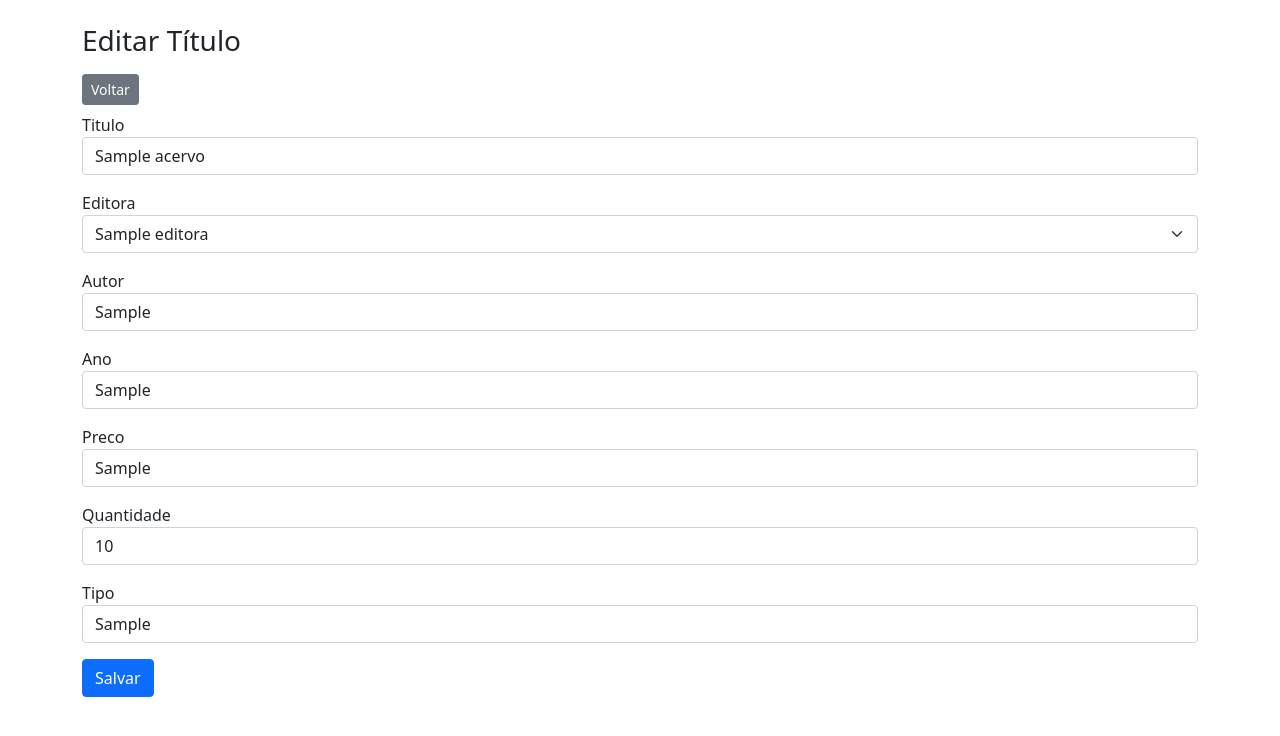
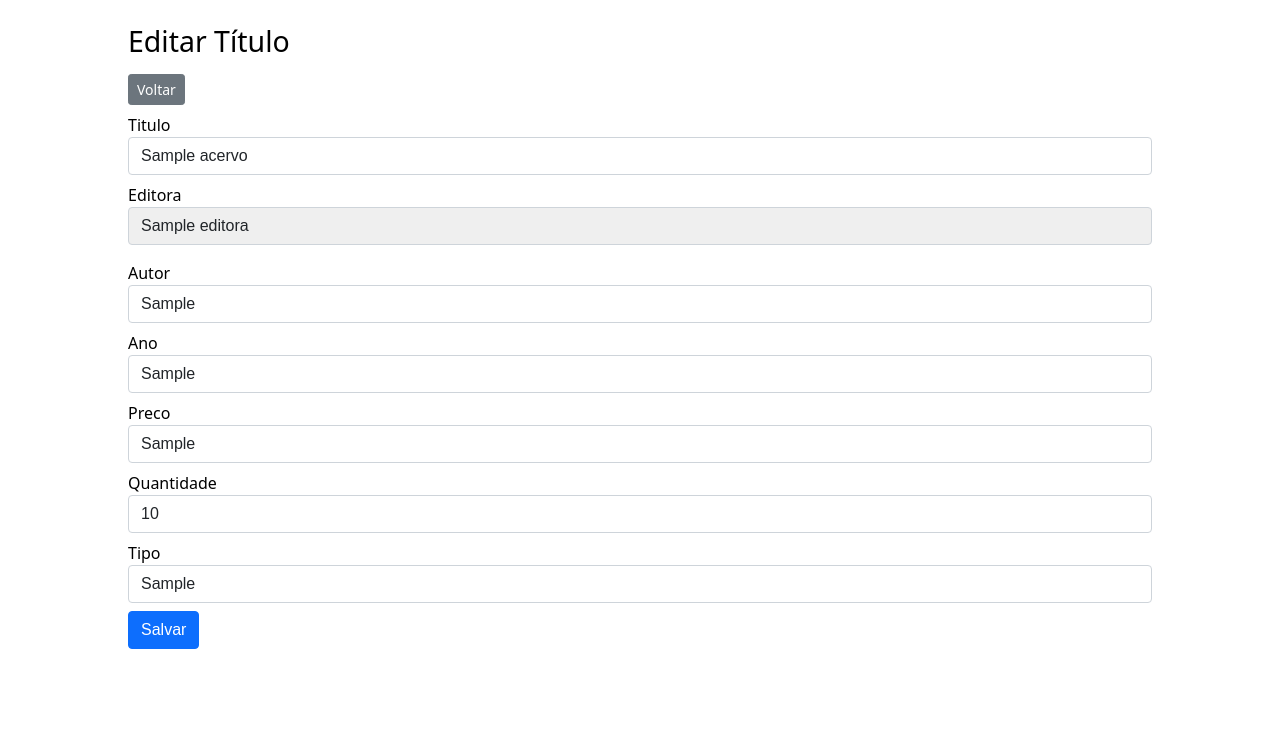
Before and after one commit to Andrewld/ControleDeAcervo, a PHP site: page /editar.php?id=1 in a window 1280 px wide. Shown: the top 736 px of the page. Run offline with PHP 8.4, Linux system fonts and the light colour scheme; tables that the repository leaves empty or names only in its code hold one stand-in row (values such as "Sample post"); data that the repository does not hold is empty.

Commit message:
criação de folha de estilos customizada com o mínimo necessário para a interface

```diff
--- /dev/null
+++ b/public/css/style.css
@@ -0,0 +1,245 @@
+@charset "UTF-8";
+
+:root {
+    --bs-primary: #0d6efd;
+    --bs-secondary: #6c757d;
+    --bs-success: #198754;
+    --bs-danger: #dc3545;
+    --bs-font-sans-serif: system-ui, -apple-system, "Segoe UI", Roboto, "Helvetica Neue", Arial, "Noto Sans", "Liberation Sans", sans-serif, "Apple Color Emoji", "Segoe UI Emoji", "Segoe UI Symbol", "Noto Color Emoji";
+    --bs-font-monospace: SFMono-Regular, Menlo, Monaco, Consolas, "Liberation Mono", "Courier New", monospace;
+    --bs-body-font-family: var(--bs-font-sans-serif);
+    --bs-body-font-size: 1rem;
+    --bs-body-font-weight: 400;
+    --bs-body-line-height: 1.5;
+}
+
+body {
+    margin: 0;
+    font-family: var(--bs-body-font-family);
+    font-size: var(--bs-body-font-size);
+    font-weight: var(--bs-body-font-weight);
+    line-height: var(--bs-body-line-height);
+    color: var(--bs-body-color);
+    text-align: var(--bs-body-text-align);
+    background-color: var(--bs-body-bg);
+    -webkit-text-size-adjust: 100%;
+    -webkit-tap-highlight-color: transparent
+}
+
+[hidden] {
+    display: none !important
+}
+
+.h1,
+.h2,
+.h3,
+.h4,
+.h5,
+.h6,
+h1,
+h2,
+h3,
+h4,
+h5,
+h6 {
+    margin-top: 0;
+    margin-bottom: .5rem;
+    font-weight: 500;
+    line-height: 1.2
+}
+
+.h3,
+h3 {
+    font-size: calc(1.3rem + .6vw)
+}
+
+.h4,
+h4 {
+    font-size: calc(1.275rem + .3vw)
+}
+
+.corpo-da-pagina{
+    width: 80%;
+    padding-right: var(--bs-gutter-x, .75rem);
+    padding-left: var(--bs-gutter-x, .75rem);
+    margin-right: auto;
+    margin-left: auto;
+    margin-top: 1.5rem !important
+}
+
+label{
+    margin-bottom: 0 !important
+}
+
+table {
+    --bs-table-bg: transparent;
+    --bs-table-accent-bg: transparent;
+    --bs-table-striped-color: #212529;
+    --bs-table-striped-bg: rgba(0, 0, 0, 0.05);
+    --bs-table-active-color: #212529;
+    --bs-table-active-bg: rgba(0, 0, 0, 0.1);
+    --bs-table-hover-color: #212529;
+    --bs-table-hover-bg: rgba(0, 0, 0, 0.075);
+    width: 100%;
+    margin-bottom: 1rem;
+    color: #212529;
+    vertical-align: top;
+    border-color: #dee2e6;
+    background-color: var(--bs-table-bg);
+    border-bottom-width: 1px;
+    caption-side: bottom;
+    border-collapse: collapse;
+}
+
+tbody,
+td,
+th,
+thead,
+tr {
+    border-color: inherit;
+    border-style: solid;
+    border-width: 0;
+    padding-left: 5px;
+}
+
+th {
+    height: 50px;
+    text-align: inherit;
+    text-align: -webkit-match-parent
+}
+
+tr:nth-child(even) {
+    background-color: #f2f2f2;
+  }
+
+
+.btn {
+    display: inline-block;
+    font-weight: 400;
+    line-height: 1.5;
+    color: #212529;
+    text-align: center;
+    text-decoration: none;
+    vertical-align: middle;
+    cursor: pointer;
+    -webkit-user-select: none;
+    -moz-user-select: none;
+    user-select: none;
+    background-color: transparent;
+    border: 1px solid transparent;
+    padding: .375rem .75rem;
+    font-size: 1rem;
+    border-radius: .25rem;
+    transition: color .15s ease-in-out, background-color .15s ease-in-out, border-color .15s ease-in-out, box-shadow .15s ease-in-out
+}
+
+.btn-pequeno {
+     padding: .25rem .5rem;
+    font-size: .875rem;
+    border-radius: .2rem
+}
+
+
+.btn-vermelho {
+    color: #fff;
+    background-color: #dc3545;
+    border-color: #dc3545
+}
+
+.btn-azul {
+    color: #fff;
+    background-color: #0d6efd;
+    border-color: #0d6efd
+}
+
+.btn-cinza {
+    color: #fff;
+    background-color: #6c757d;
+    border-color: #6c757d
+}
+
+.btn-verde {
+    color: #fff;
+    background-color: #198754;
+    border-color: #198754
+}
+.grupo-de-input {
+    position: relative;
+    display: flex;
+    align-items: stretch;
+    width: 100%;
+    margin-bottom: .5rem !important
+}
+
+.input-modificado {
+    display: block;
+    width: 100%;
+    padding: .375rem .75rem;
+    font-size: 1rem;
+    font-weight: 400;
+    line-height: 1.5;
+    color: #212529;
+    background-color: #fff;
+    background-clip: padding-box;
+    border: 1px solid #ced4da;
+    -webkit-appearance: none;
+    -moz-appearance: none;
+    appearance: none;
+    border-radius: .25rem;
+    transition: border-color .15s ease-in-out,box-shadow .15s ease-in-out;
+}
+
+.botao-voltar{
+    margin-top: 1rem !important;
+    margin-bottom: .5rem !important
+}
+
+.grupo-de-select{
+    margin-bottom: 1rem !important
+}
+
+.form-select {
+    display: block;
+    width: 100%;
+    padding: .375rem 2.25rem .375rem .75rem;
+    -moz-padding-start: calc(0.75rem - 3px);
+    font-size: 1rem;
+    font-weight: 400;
+    line-height: 1.5;
+    color: #212529;
+    border: 1px solid #ced4da;
+    border-radius: .25rem;
+    transition: border-color .15s ease-in-out, box-shadow .15s ease-in-out;
+    -webkit-appearance: none;
+    -moz-appearance: none;
+    appearance: none
+}
+
+
+.alerta {
+    position: relative;
+    padding: 1rem 1rem;
+    margin-bottom: 1rem;
+    border: 1px solid transparent;
+    border-radius: .25rem;
+    margin-top: .5rem !important
+}
+
+
+.alerta-verde {
+    color: #0f5132;
+    background-color: #d1e7dd;
+    border-color: #badbcc
+}
+
+.alerta-cinza {
+    color: #41464b;
+    background-color: #e2e3e5;
+    border-color: #d3d6d8
+}
+
+.alerta-vermelho {
+    color: #842029;
+    background-color: #f8d7da;
+    border-color: #f5c2c7
+}
--- a/public/editar.php
+++ b/public/editar.php
@@ -15,29 +15,30 @@
     $binds = ['id' => $id];
     $resultEditar = $DataBase->select($sql, $binds)->fetchObject();
 ?>
+
 <!DOCTYPE html>
 <html lang="en">
     <head>
         <meta charset="UTF-8">
-        <meta http-equiv="X-UA-Compatible" content="IE=edge">
-        <meta name="viewport" content="width=device-width, initial-scale=1.0">
-        <link href="https://cdn.jsdelivr.net/npm/bootstrap@5.1.3/dist/css/bootstrap.min.css" rel="stylesheet" integrity="sha384-1BmE4kWBq78iYhFldvKuhfTAU6auU8tT94WrHftjDbrCEXSU1oBoqyl2QvZ6jIW3" crossorigin="anonymous">
-        <title></title>
+        <link href="css/style.css" rel="stylesheet">
+        <title>Editar Título</title>
     </head>
     <body>
-        <div class="container mt-4">
+        <div class="corpo-da-pagina">
             <form method="post">
-                <h3 class="mb-3">Editar Título</h3>
-                <div class="mb-2 mt-3">
-                    <a href="index.php" class="btn btn-secondary btn-sm">Voltar</a>
+                <h3>Editar Título</h3>
+                <div class="botao-voltar">
+                    <a href="index.php" class="btn btn-cinza btn-pequeno">Voltar</a>
                 </div>
-                <input class="form-control" type="text" name="id" required hidden value="<?php echo $resultEditar->id ?>">
-                <div class="mb-3">
-                    <label class="form-label mb-0">Titulo</label>
-                    <input class="form-control" type="text" name="titulo" required value="<?php echo $resultEditar->titulo ?>">
+                <input class="input-modificado" type="text" name="id" required hidden value="<?php echo $resultEditar->id ?>">
+
+                <label>Titulo</label>
+                <div class="grupo-de-input">
+                    <input class="input-modificado" type="text" name="titulo" required value="<?php echo $resultEditar->titulo ?>">
                 </div>
-                <div class="mb-3">
-                    <label class="form-label mb-0">Editora</label>
+
+                <div class="grupo-de-select">
+                    <label>Editora</label>
                     <select class="form-select" name="editora" id="">
                         <?php
                             foreach ($editoras as $editora)
@@ -54,28 +55,32 @@
                         ?>
                     </select>
                 </div>
-                <div class="mb-3">
-                    <label class="form-label mb-0">Autor</label>
-                    <input class="form-control" type="text" name="autor" required value="<?php echo $resultEditar->autor ?>">
-                </div>
-                <div class="mb-3">
-                    <label class="form-label mb-0">Ano</label>
-                    <input class="form-control" type="text" name="ano" required value="<?php echo $resultEditar->ano ?>">
-                </div>
-                <div class="mb-3">
-                    <label class="form-label mb-0">Preco</label>
-                    <input class="form-control" type="text" name="preco" required value="<?php echo $resultEditar->preco ?>">
-                </div>
-                <div class="mb-3">
-                    <label class="form-label mb-0">Quantidade</label>
-                    <input class="form-control" type="text" name="quantidade" required value="<?php echo $resultEditar->quantidade ?>">
-                </div>
-                <div class="mb-3">
-                    <label class="form-label mb-0">Tipo</label>
-                    <input class="form-control" type="text" name="tipo" required value="<?php echo $resultEditar->tipo ?>">
+
+                <label>Autor</label>
+                <div class="grupo-de-input">
+                    <input class="input-modificado" type="text" name="autor" required value="<?php echo $resultEditar->autor ?>">
                 </div>
 
-                <button class="btn btn-primary" type="submit">Salvar</button>
+                <label>Ano</label>
+                <div class="grupo-de-input">
+                    <input class="input-modificado" type="text" name="ano" required value="<?php echo $resultEditar->ano ?>">
+                </div>
+
+                <label>Preco</label>
+                <div class="grupo-de-input">
+                    <input class="input-modificado" type="text" name="preco" required value="<?php echo $resultEditar->preco ?>">
+                </div>
+
+                <label>Quantidade</label>
+                <div class="grupo-de-input">
+                    <input class="input-modificado" type="text" name="quantidade" required value="<?php echo $resultEditar->quantidade ?>">
+                </div>
+
+                <label>Tipo</label>
+                <div class="grupo-de-input">
+                    <input class="input-modificado" type="text" name="tipo" required value="<?php echo $resultEditar->tipo ?>">
+                </div>
+                <button class="btn btn-azul" type="submit">Salvar</button>
             </form>
             <?php
                 $id = filter_input(INPUT_POST, 'id', FILTER_SANITIZE_STRING);
@@ -96,13 +101,13 @@
                      $result = $DataBase->update($sql, $binds);
                     if($result)
                     {
-                        echo "<div class='alert alert-success mt-2'>O registro foi atualizado com sucesso!</div>";
+                        echo "<div class='alerta alerta-verde'>O registro foi atualizado com sucesso!</div>";
                         header("Location: /controledeacervo/public/index.php");
                         exit();
                     }
                     else
                     {
-                        echo "<div class='alert alert-danger'>Houve um erro interno!</div>";
+                        echo "<div class='alerta alerta-vermelho'>Houve um erro interno!</div>";
                     }
                 }
             ?>
```
Also changed, not shown: public/criar.php (+38 -35 lines), public/index.php (+13 -15 lines).
